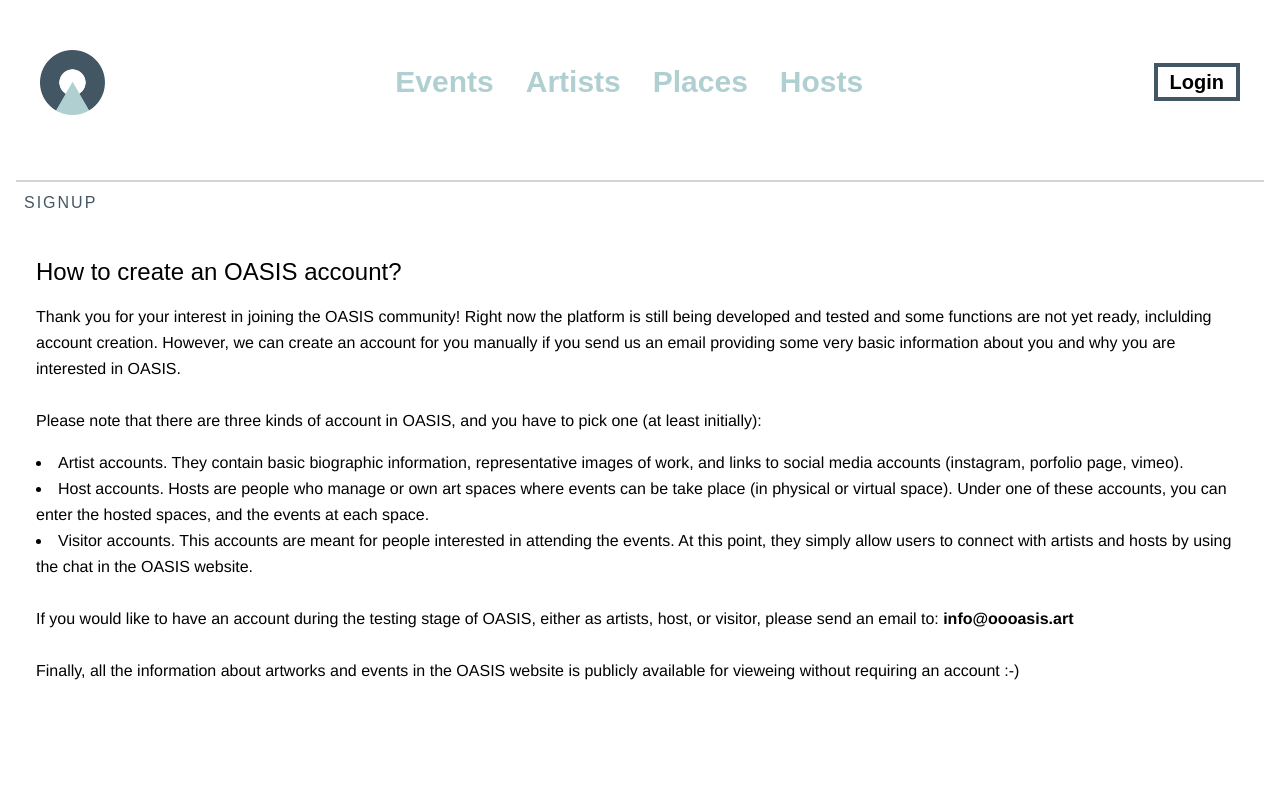
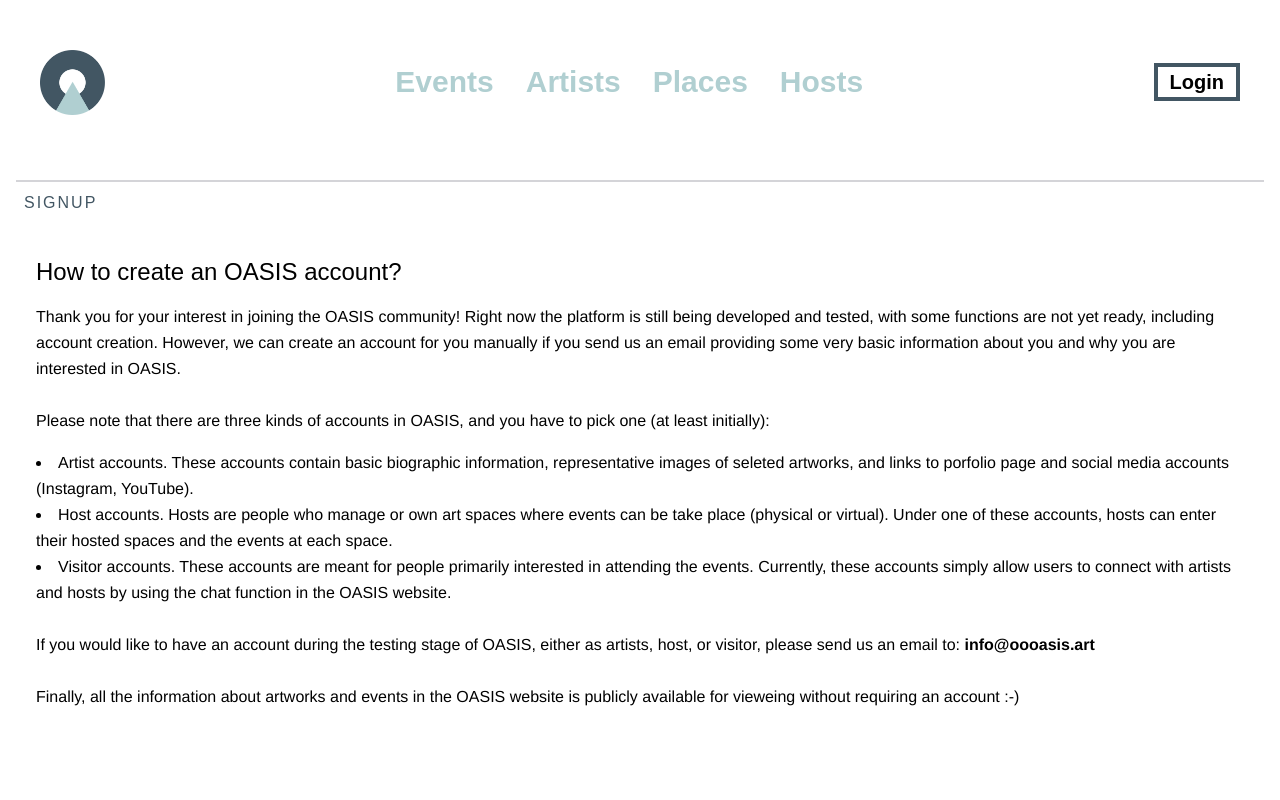
Before and after one commit to oasis-art-project/oasis-webapp, a React (Create React App) app: page /signup in a window 1280 px wide. Shown: the top 800 px of the page. Built offline with nearby package versions, Linux system fonts and the light colour scheme.

Commit message:
fixed some typos

```diff
--- a/src/pages/About/About.tsx
+++ b/src/pages/About/About.tsx
@@ -29,12 +29,12 @@ function About() {
         audiences in the local community. The main goals of this platform are (1) to make more
         spaces available to artists to show their work, (2) to give space providers a unique
         channel to announce the availability of their spaces and the type of work they are looking
-        for, and (3) to provide audiences and patrons the means to find and experience the
-        artworks currently on display near them and to connect with local creators.
+        for, and (3) to provide audiences the means to find and experience the
+        artworks currently on display and to connect with local creators.
       </p>
       <h3 className="font-header text-2xl mt-6 mb-4">The goals of OASIS</h3>
       <p>
-        OASIS’ most immediate goal is to facilitate the interactions between creators, hosts, and
+        OASIS’ most immediate goal is to facilitate the interactions between artists, hosts, and
         audiences at the juncture of online and local communities. It does so by opening up existing
         interstitial spaces suitable for art exhibition throughout the urban fabric and facilitating
         the movements of “micro-publics” towards these spaces. This aspect of OASIS is fundamental;
@@ -45,13 +45,13 @@ function About() {
       </p>
       <h3 className="font-header text-2xl mt-6 mb-4">Interested in participating?</h3>
       <p>
-        OASIS is currently in alpha testing stage. If you are a local artist, space provider, or
-        simply a member of the community and are interested in participating in the beta testing,
-        please <a href={`/signup`}>signup</a> to create an OASIS account
+        OASIS is currently in testing stage. If you are a local artist, space provider, or
+        simply a member of the community and are interested in participating in the testing of the platform,
+        please <a href={`/signup`}>signup</a> to create an OASIS account.
       </p>
       <br/>
       <p>
-        OASIS enables communication between artists and hosts to organize and promote new exhibition events (in both physical and virtual spaces).
+        OASIS aims to facilitate communication between artists and hosts to organize and promote exhibition events (both physical and virtual).
         These events will populate OASIS' public homepage so visitors can find the current and upcoming exhibitions.
       </p>
 
@@ -60,7 +60,7 @@ function About() {
         We are very well aware that the reality of art exhibitions has been dramatically affected by the ongoing COVID-19 pandemic.
         In view of this situation, we have implemented new functionality in the OASIS website that enables the creation of virtual events
         using the <a href="https://hubs.mozilla.com/" target="_blank" rel="noreferrer">Mozilla Hubs</a> platform. Each event in OASIS can
-        be optionally linked to a custom Hubs room where the artwork would displayed in an interactive 3D environment where artists, hosts,
+        be optionally linked to a custom Hubs room where the artwork will displayed in an interactive 3D environment where artists, hosts,
         and visitors can meet each other safely and experience the art and the community. If you are interested in creating virtual events
         please send us an email to: <b>info@oooasis.art</b>
       </p>
--- a/src/pages/Signup/Signup.tsx
+++ b/src/pages/Signup/Signup.tsx
@@ -27,34 +27,34 @@ function Signup() {
 
       <p>
         Thank you for your interest in joining the OASIS community! Right now the platform is still
-        being developed and tested and some functions are not yet ready, inclulding account creation.
+        being developed and tested, with some functions are not yet ready, including account creation.
         However, we can create an account for you manually if you send us an email providing some very basic
         information about you and why you are interested in OASIS.
       </p>
 
       <br/>
       <p>
-        Please note that there are three kinds of account in OASIS, and you have to pick one (at least initially):
+        Please note that there are three kinds of accounts in OASIS, and you have to pick one (at least initially):
       </p>
 
       <ol className="list-disc list-inside my-4">
         <li>
-          Artist accounts. They contain basic biographic information, representative images of work, and
-          links to social media accounts (instagram, porfolio page, vimeo).
+          Artist accounts. These accounts contain basic biographic information, representative images of seleted artworks, and
+          links to porfolio page and social media accounts (Instagram, YouTube).
         </li>
         <li>
-          Host accounts. Hosts are people who manage or own art spaces where events can be take place (in physical or
-          virtual space). Under one of these accounts, you can enter the hosted spaces, and the events at each space.
+          Host accounts. Hosts are people who manage or own art spaces where events can be take place (physical or
+          virtual). Under one of these accounts, hosts can enter their hosted spaces and the events at each space.
         </li>
         <li>
-          Visitor accounts. This accounts are meant for people interested in attending the events. At this point, they
-          simply allow users to connect with artists and hosts by using the chat in the OASIS website.
+          Visitor accounts. These accounts are meant for people primarily interested in attending the events. Currently, these accounts
+          simply allow users to connect with artists and hosts by using the chat function in the OASIS website.
         </li>
 
         <br/>
         <p>
         If you would like to have an account during the testing stage of OASIS, either as artists, host, or visitor, please
-        send an email to: <b>info@oooasis.art</b>
+        send us an email to: <b>info@oooasis.art</b>
         </p>
         <br/>
         <p>
```
